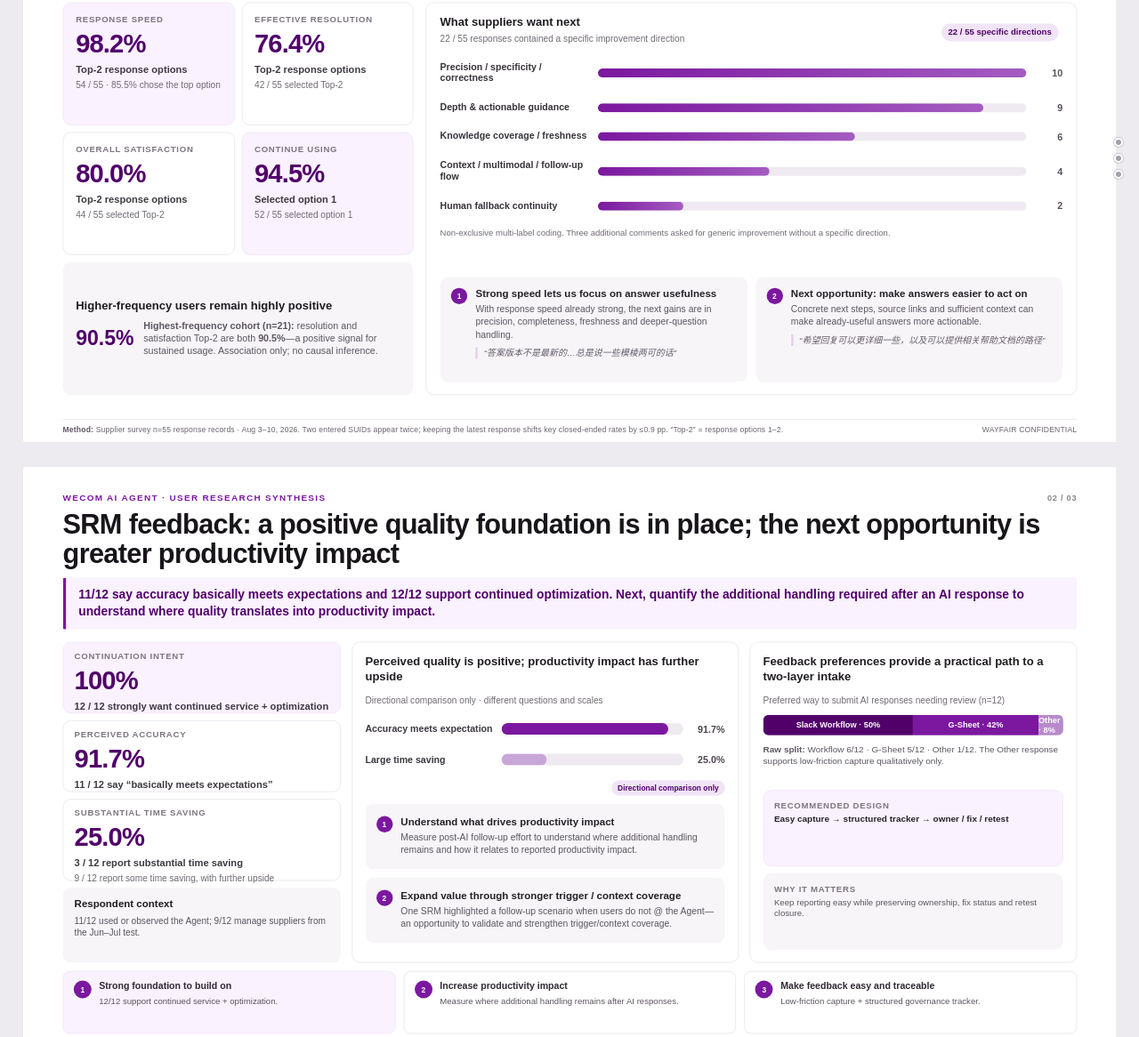
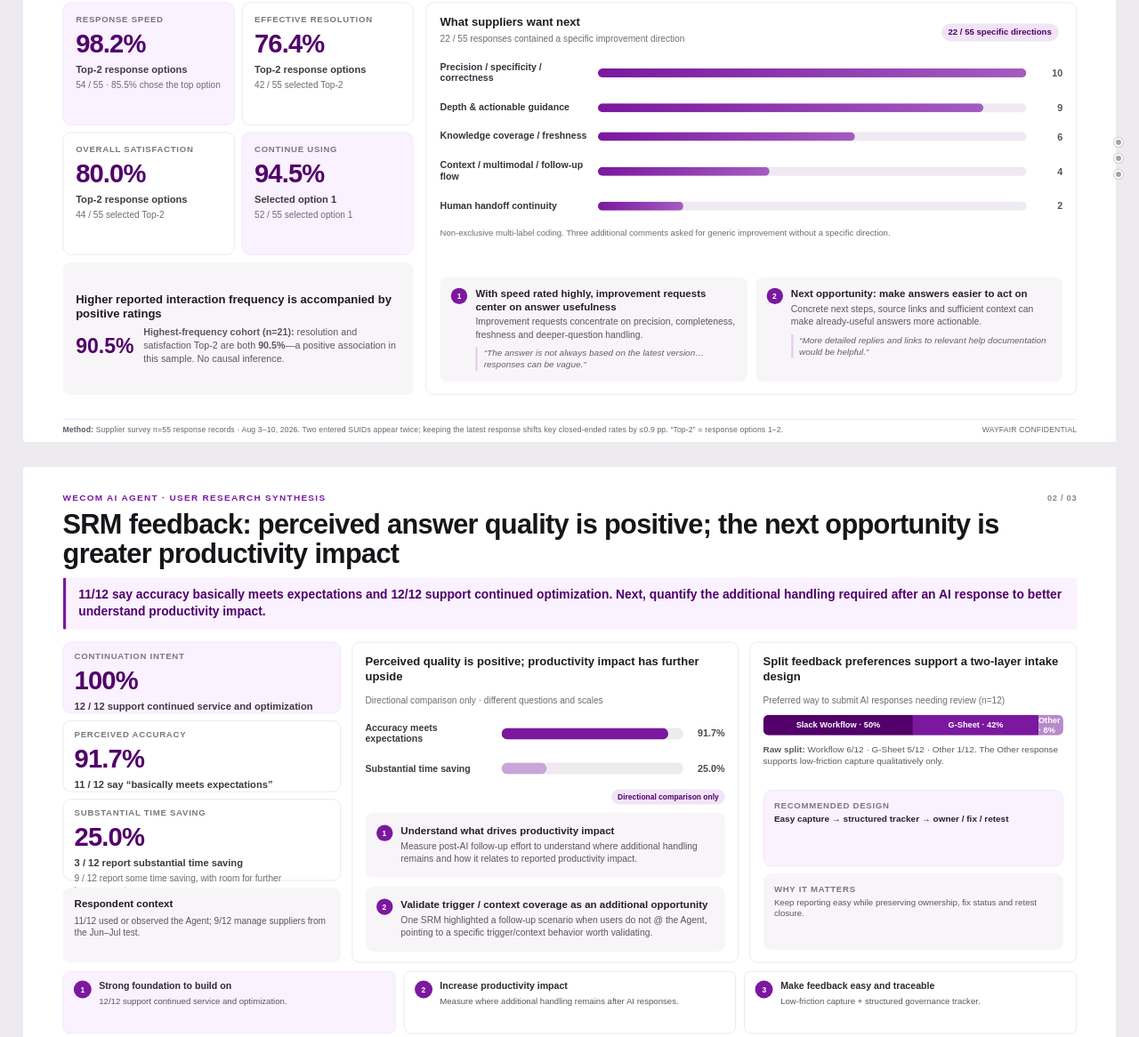
Before and after one commit to vren-boop/marsmind-export, a website: page index.html in a window 1280 px wide. Shown: the part 222-1388 px from the top of the page at 89% size. Drawn offline with Linux system fonts and the light colour scheme.

Commit message:
Update index.html

```diff
--- a/index.html
+++ b/index.html
@@ -196,7 +196,7 @@ h1{font-size:40px;line-height:1.08;max-width:1450px}
 <!-- PAGE 1 -->
 <section class="slide" id="s1">
   <div class="topline"><div class="eyebrow">WeCom AI Agent · User Research Synthesis</div><div class="pageNo">01 / 03</div></div>
-  <h1>Supplier feedback: strong experience signals, with a clear opportunity to increase answer usefulness</h1>
+  <h1>Supplier feedback: positive experience signals, with a clear opportunity to increase answer usefulness</h1>
   <div class="takeaway"><b>Supplier response is encouraging:</b> speed, satisfaction and continuation intent are strong. The clearest next opportunity is to make answers even more precise, complete and actionable.</div>
 
   <div class="grid" style="grid-template-columns: 36% 64%; margin-top:16px; align-items:start;">
@@ -207,10 +207,10 @@ h1{font-size:40px;line-height:1.08;max-width:1450px}
       <div class="card purple"><div class="label">Continue using</div><div class="kpi">94.5%</div><div class="kpiLabel">Selected option 1</div><div class="sub">52 / 55 selected option 1</div></div>
 
       <div class="card soft" style="grid-column:1/3;padding:13px 15px;">
-        <div class="sectionTitle" style="margin-bottom:8px">Higher-frequency users remain highly positive</div>
+        <div class="sectionTitle" style="margin-bottom:8px">Higher reported interaction frequency is accompanied by positive ratings</div>
         <div style="display:flex;align-items:center;gap:14px">
           <div style="font-size:30px;font-weight:850;color:var(--purple-dark)">90.5%</div>
-          <div style="font-size:14px;line-height:1.35;color:#5D5660"><b>Highest-frequency cohort (n=21):</b> resolution and satisfaction Top-2 are both <b>90.5%</b>—a positive signal for sustained usage. Association only; no causal inference.</div>
+          <div style="font-size:14px;line-height:1.35;color:#5D5660"><b>Highest-frequency cohort (n=21):</b> resolution and satisfaction Top-2 are both <b>90.5%</b>—a positive association in this sample. No causal inference.</div>
         </div>
       </div>
     </div>
@@ -221,15 +221,15 @@ h1{font-size:40px;line-height:1.08;max-width:1450px}
       <div class="barRow"><div class="barLabel">Depth & actionable guidance</div><div class="barTrack"><div class="barFill" style="width:90%"></div></div><div class="barValue">9</div></div>
       <div class="barRow"><div class="barLabel">Knowledge coverage / freshness</div><div class="barTrack"><div class="barFill" style="width:60%"></div></div><div class="barValue">6</div></div>
       <div class="barRow"><div class="barLabel">Context / multimodal / follow-up flow</div><div class="barTrack"><div class="barFill" style="width:40%"></div></div><div class="barValue">4</div></div>
-      <div class="barRow"><div class="barLabel">Human fallback continuity</div><div class="barTrack"><div class="barFill" style="width:20%"></div></div><div class="barValue">2</div></div>
+      <div class="barRow"><div class="barLabel">Human handoff continuity</div><div class="barTrack"><div class="barFill" style="width:20%"></div></div><div class="barValue">2</div></div>
       <div class="legendNote">Non-exclusive multi-label coding. Three additional comments asked for generic improvement without a specific direction.</div>
 
       <div class="grid" style="grid-template-columns:1fr 1fr; gap:10px; margin-top:12px;">
         <div class="card soft" style="padding:12px 13px">
-          <div class="insight"><div class="numDot">1</div><div><h3>Strong speed lets us focus on answer usefulness</h3><p>With response speed already strong, the next gains are in precision, completeness, freshness and deeper-question handling.</p><div class="quote">“答案版本不是最新的…总是说一些模棱两可的话”</div></div></div>
+          <div class="insight"><div class="numDot">1</div><div><h3>With speed rated highly, improvement requests center on answer usefulness</h3><p>Improvement requests concentrate on precision, completeness, freshness and deeper-question handling.</p><div class="quote">“The answer is not always based on the latest version… responses can be vague.”</div></div></div>
         </div>
         <div class="card soft" style="padding:12px 13px">
-          <div class="insight"><div class="numDot">2</div><div><h3>Next opportunity: make answers easier to act on</h3><p>Concrete next steps, source links and sufficient context can make already-useful answers more actionable.</p><div class="quote">“希望回复可以更详细一些，以及可以提供相关帮助文档的路径”</div></div></div>
+          <div class="insight"><div class="numDot">2</div><div><h3>Next opportunity: make answers easier to act on</h3><p>Concrete next steps, source links and sufficient context can make already-useful answers more actionable.</p><div class="quote">“More detailed replies and links to relevant help documentation would be helpful.”</div></div></div>
         </div>
       </div>
     </div>
@@ -241,34 +241,34 @@ h1{font-size:40px;line-height:1.08;max-width:1450px}
 <!-- PAGE 2 -->
 <section class="slide" id="s2">
   <div class="topline"><div class="eyebrow">WeCom AI Agent · User Research Synthesis</div><div class="pageNo">02 / 03</div></div>
-  <h1>SRM feedback: a positive quality foundation is in place; the next opportunity is greater productivity impact</h1>
-  <div class="takeaway"><b>11/12</b> say accuracy basically meets expectations and <b>12/12</b> support continued optimization. Next, quantify the <b>additional handling required after an AI response</b> to understand where quality translates into productivity impact.</div>
+  <h1>SRM feedback: perceived answer quality is positive; the next opportunity is greater productivity impact</h1>
+  <div class="takeaway"><b>11/12</b> say accuracy basically meets expectations and <b>12/12</b> support continued optimization. Next, quantify the <b>additional handling required after an AI response</b> to better understand productivity impact.</div>
 
   <div class="grid" style="grid-template-columns: 28% 39% 33%; gap:14px; margin-top:16px; align-items:start;">
     <div class="grid" style="grid-template-columns:1fr; gap:10px; align-content:start">
-      <div class="card purple"><div class="label">Continuation intent</div><div class="kpi">100%</div><div class="kpiLabel">12 / 12 strongly want continued service + optimization</div></div>
+      <div class="card purple"><div class="label">Continuation intent</div><div class="kpi">100%</div><div class="kpiLabel">12 / 12 support continued service and optimization</div></div>
       <div class="card"><div class="label">Perceived accuracy</div><div class="kpi">91.7%</div><div class="kpiLabel">11 / 12 say “basically meets expectations”</div></div>
-      <div class="card"><div class="label">Substantial time saving</div><div class="kpi">25.0%</div><div class="kpiLabel">3 / 12 report substantial time saving</div><div class="sub">9 / 12 report some time saving, with further upside</div></div>
+      <div class="card"><div class="label">Substantial time saving</div><div class="kpi">25.0%</div><div class="kpiLabel">3 / 12 report substantial time saving</div><div class="sub">9 / 12 report some time saving, with room for further improvement</div></div>
       <div class="card soft" style="padding:14px 16px"><div class="sectionTitle" style="font-size:15px;margin:0 0 6px">Respondent context</div><div style="font-size:13.2px;line-height:1.34;color:#5D5660">11/12 used or observed the Agent; 9/12 manage suppliers from the Jun–Jul test.</div></div>
     </div>
 
     <div class="card" style="padding:14px 17px">
       <div class="sectionTitle">Perceived quality is positive; productivity impact has further upside</div>
       <div class="sub" style="margin-bottom:10px">Directional comparison only · different questions and scales</div>
-      <div class="metricRow"><div class="metricName">Accuracy meets expectation</div><div class="metricTrack"><div class="metricFill" style="width:91.7%"></div></div><div class="metricPct">91.7%</div></div>
-      <div class="metricRow"><div class="metricName">Large time saving</div><div class="metricTrack"><div class="metricFill light" style="width:25%"></div></div><div class="metricPct">25.0%</div></div>
+      <div class="metricRow"><div class="metricName">Accuracy meets expectations</div><div class="metricTrack"><div class="metricFill" style="width:91.7%"></div></div><div class="metricPct">91.7%</div></div>
+      <div class="metricRow"><div class="metricName">Substantial time saving</div><div class="metricTrack"><div class="metricFill light" style="width:25%"></div></div><div class="metricPct">25.0%</div></div>
       <div style="margin:8px 0 12px;text-align:right"><span class="chip purple" style="margin:0">Directional comparison only</span></div>
 
       <div class="card soft" style="padding:12px 13px">
         <div class="insight"><div class="numDot">1</div><div><h3>Understand what drives productivity impact</h3><p>Measure post-AI follow-up effort to understand where additional handling remains and how it relates to reported productivity impact.</p></div></div>
       </div>
       <div class="card soft" style="padding:12px 13px;margin-top:8px">
-        <div class="insight"><div class="numDot">2</div><div><h3>Expand value through stronger trigger / context coverage</h3><p>One SRM highlighted a follow-up scenario when users do not @ the Agent—an opportunity to validate and strengthen trigger/context coverage.</p></div></div>
+        <div class="insight"><div class="numDot">2</div><div><h3>Validate trigger / context coverage as an additional opportunity</h3><p>One SRM highlighted a follow-up scenario when users do not @ the Agent, pointing to a specific trigger/context behavior worth validating.</p></div></div>
       </div>
     </div>
 
     <div class="card" style="padding:14px 17px">
-      <div class="sectionTitle">Feedback preferences provide a practical path to a two-layer intake</div>
+      <div class="sectionTitle">Split feedback preferences support a two-layer intake design</div>
       <div class="sub" style="margin-bottom:9px">Preferred way to submit AI responses needing review (n=12)</div>
       <div class="stackbar">
         <div class="seg s1" style="width:50%">Slack Workflow · 50%</div>
@@ -284,7 +284,7 @@ h1{font-size:40px;line-height:1.08;max-width:1450px}
   </div>
 
   <div class="srm-bottom">
-    <div class="so p"><div class="soN">1</div><div><b>Strong foundation to build on</b><span>12/12 support continued service + optimization.</span></div></div>
+    <div class="so p"><div class="soN">1</div><div><b>Strong foundation to build on</b><span>12/12 support continued service and optimization.</span></div></div>
     <div class="so"><div class="soN">2</div><div><b>Increase productivity impact</b><span>Measure where additional handling remains after AI responses.</span></div></div>
     <div class="so"><div class="soN">3</div><div><b>Make feedback easy and traceable</b><span>Low-friction capture + structured governance tracker.</span></div></div>
   </div>
@@ -300,7 +300,7 @@ h1{font-size:40px;line-height:1.08;max-width:1450px}
 
   <div class="roadmap">
     <div class="road">
-      <div class="n">01</div><div class="timing">Next 2 weeks</div><h3>Confirm the current-state Health baseline</h3>
+      <div class="n">01</div><div class="timing">Next 2 weeks</div><h3>Establish the current-state Agent Health baseline</h3>
       <ul>
         <li>Review <b>100–150 complete Q&A cases</b> across key channels, topics and scenarios.</li>
         <li>Calibrate on <b>10–15 cases</b>; double-review ~<b>20%</b>.</li>
@@ -309,13 +309,13 @@ h1{font-size:40px;line-height:1.08;max-width:1450px}
       <div class="roadOut"><b>Output</b> Health baseline + quality profile + priority opportunities.</div>
     </div>
     <div class="road">
-      <div class="n">02</div><div class="timing">After validation</div><h3>Focus on the highest-value validated opportunities</h3>
+      <div class="n">02</div><div class="timing">After validation</div><h3>Prioritize the highest-value validated findings</h3>
       <ul>
         <li>Convert <b>validated production findings</b> into a focused improvement backlog.</li>
         <li>Rank by <b>frequency × severity × business impact</b>.</li>
         <li>Route by root cause: content, retrieval, prompt, interaction or tech.</li>
       </ul>
-      <div class="roadOut"><b>Output</b> Evidence-ranked opportunities + root cause + owner.</div>
+      <div class="roadOut"><b>Output</b> Evidence-ranked priorities + root causes + owners.</div>
     </div>
     <div class="road">
       <div class="n">03</div><div class="timing">Operationalize through Oct</div><h3>Operationalize continuous improvement and quantify value</h3>
@@ -346,7 +346,7 @@ h1{font-size:40px;line-height:1.08;max-width:1450px}
       <div class="sectionTitle" style="margin-bottom:6px">How we will demonstrate progress</div>
       <div class="successRow">
         <div class="success"><b>1 · Agent Health</b><span>Baseline · answer quality · correction need · risk visibility.</span></div>
-        <div class="success"><b>2 · Improvement efficacy</b><span>Regression pass · repeat issue reduction · validated closure.</span></div>
+        <div class="success"><b>2 · Improvement effectiveness</b><span>Regression pass · repeat issue reduction · confirmed resolution.</span></div>
         <div class="success"><b>3 · Business value</b><span>Follow-up effort · resolution · response time · workflow efficiency.</span></div>
       </div>
       <div style="margin-top:auto;border-top:1px solid var(--line);padding-top:12px;display:flex;align-items:center;justify-content:space-between">
```
